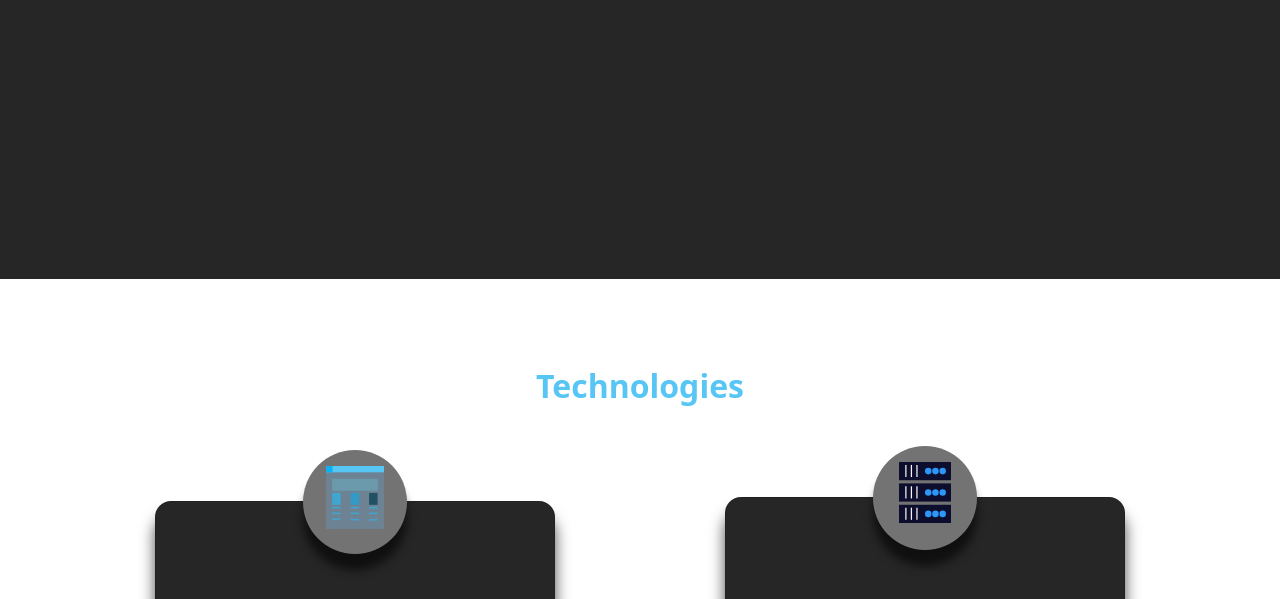
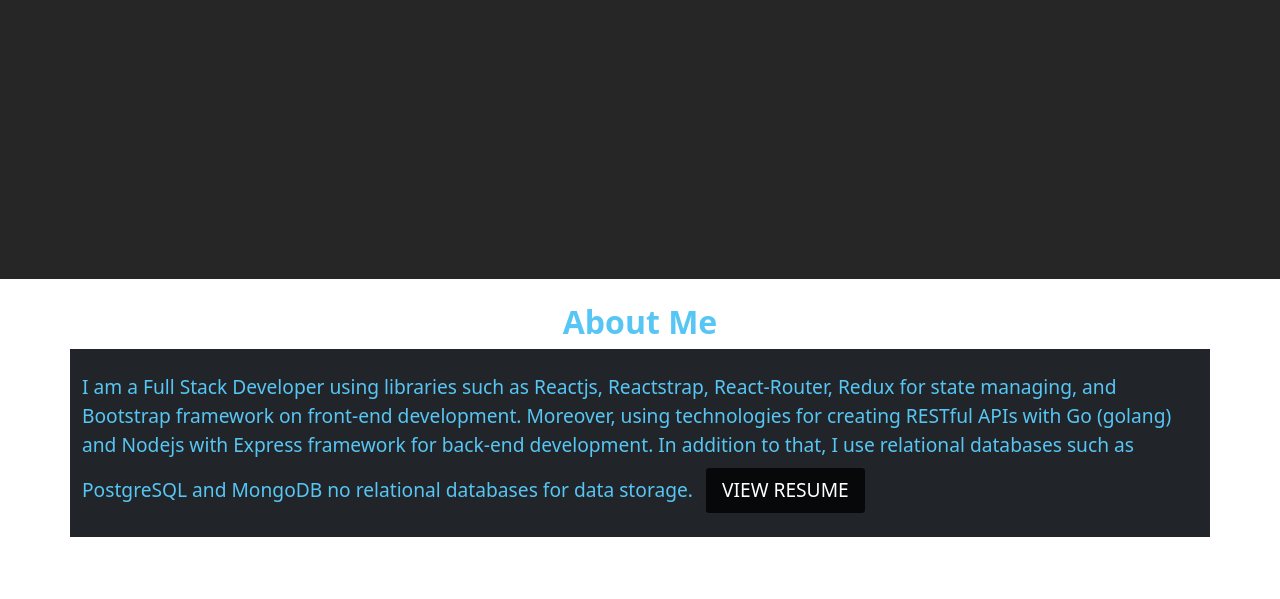
Before and after one commit to redmejia/redmejia.github.io, a website: page index.html in a window 1280 px wide. Shown: the part 521-1120 px from the top of the page. Drawn offline with nearby package versions, Linux system fonts and the light colour scheme.

Commit message:
about me

```diff
--- a/index.html
+++ b/index.html
@@ -24,7 +24,7 @@
         <header class="mb-auto header">
             <div class="container">
                 <nav class="nav nav-masthead justify-content-center float-md-end">
-                    <a class="nav-link active" aria-current="page" href="#">About</a>
+                    <a class="nav-link active" aria-current="page" href="#whoami">About</a>
                     <a class="nav-link" href="#my-projects">Projects</a>
                     <a class="nav-link" href="#contact">Contact</a>
                 </nav>
@@ -34,7 +34,7 @@
             <div class="container">
                 <div class="header__whoami">
                     <p class="text-center title-md-upper ">
-                        Hello, 🌎 I'm Reynaldo Mejia full-stack developer
+                        Hello, 🌎 I'm Reynaldo Mejia Full Stack developer
                     </p>
                     <div class="align-self-stretch d-none d-sm-block d-sm-none d-md-block">
                         <img src="img/tech/go.svg" class="technologies--md-box" alt="go">
@@ -55,11 +55,30 @@
     </div>
 
     <!-- About me section -->
-
-    <!-- Not yet -->
+    <div class="container mt-4">
+        <div class="row">
+            <div class="col">
+                <h1 class="text-center title-md" id="whoami">About Me</h1>
+            </div>
+        </div>
+        <div class="row bg-dark">
+            <p class="paragraph  pt-4 pb-2">
+                I am a Full Stack Developer using libraries such as Reactjs, Reactstrap, React-Router, Redux for
+                state
+                managing, and Bootstrap framework on front-end development. Moreover, using
+                technologies for creating RESTful APIs with Go (golang) and Nodejs with Express framework for
+                back-end
+                development. In addition to that, I use relational databases such as PostgreSQL and MongoDB no
+                relational databases for data storage.
+                <a href="#" class="mt-2 ms-2 me-2 text-center button">
+                    View Resume
+                </a>
+            </p>
+        </div>
+    </div>
 
     <!-- stack technologie -->
-    <div class="container pb-4 pt-4 ">
+    <div class="container pb-4 pt-4">
         <div class="row">
             <p></p>
             <div class="col col-md-12 col-xl-12 mb-5 mt-5 d-none d-sm-block d-sm-none d-md-block ">
--- a/package.json
+++ b/package.json
@@ -1,7 +1,7 @@
 {
   "name": "portfolio",
   "version": "1.0.0",
-  "description": "fullstack porfolio ",
+  "description": "My porfolio",
   "main": "index.js",
   "scripts": {
     "compile": "node-sass sass/main.scss css/style.css -w"
```
